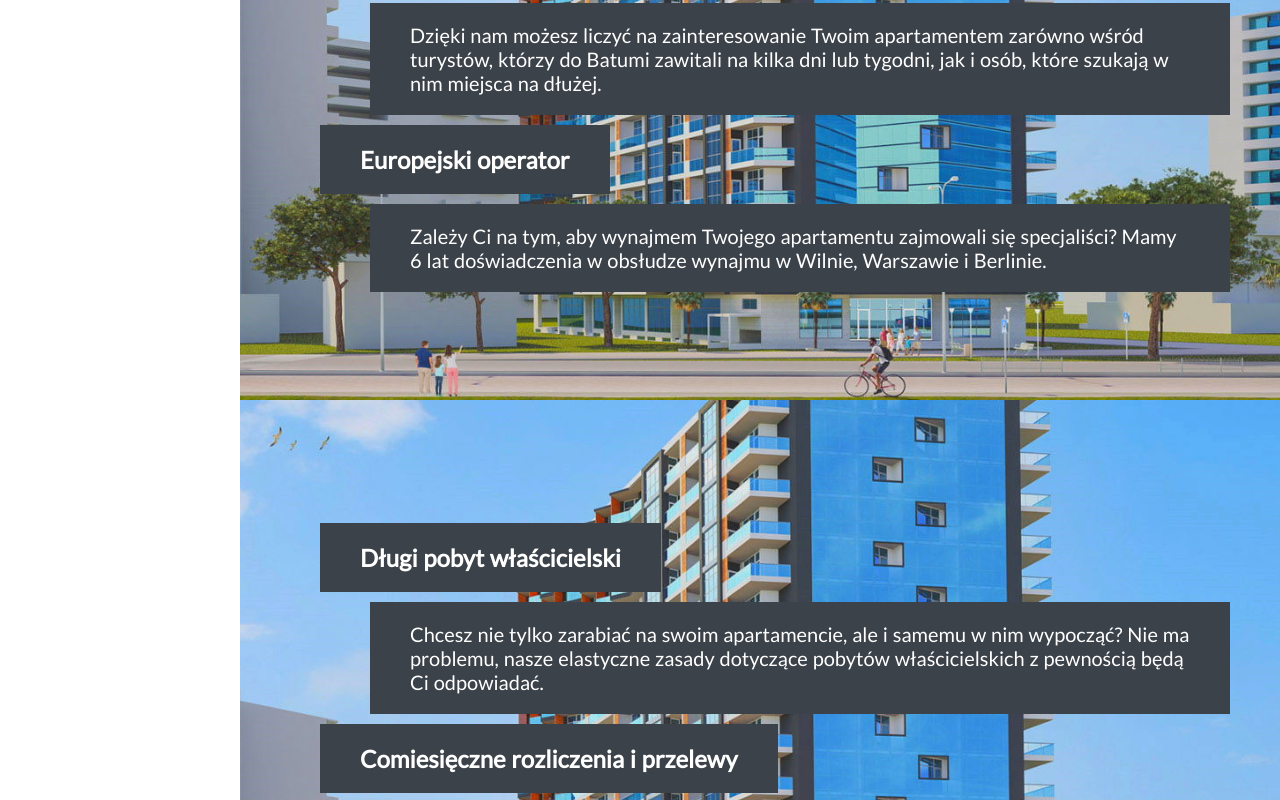
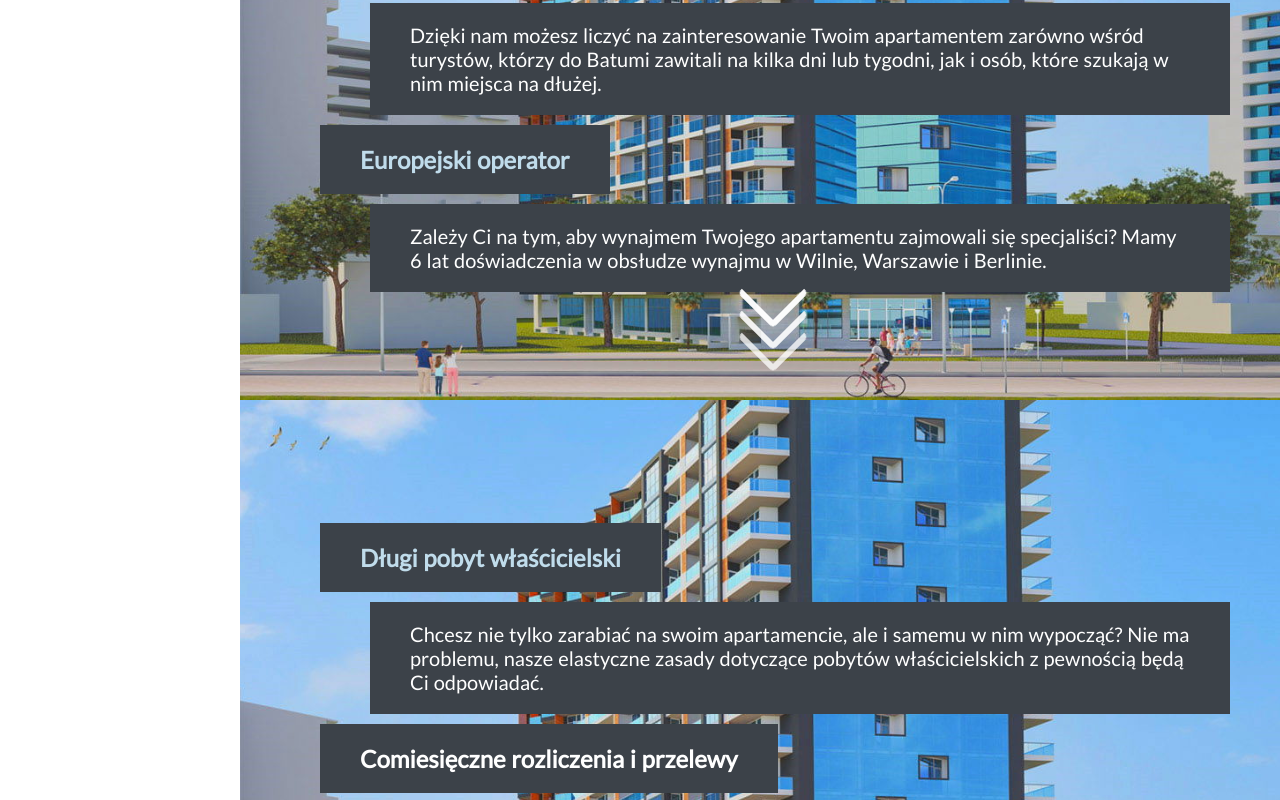
Before and after one commit to karolina-suchomska/BatTowers, a Nuxt app: page / in a window 1280 px wide. Shown: the part 1200-2000 px from the top of the page. Built offline with nearby package versions, Linux system fonts and the light colour scheme.

Commit message:
fixes scroll button and changes color descriptions

```diff
--- a/assets/lang/en.json
+++ b/assets/lang/en.json
@@ -2,29 +2,36 @@
   "firstDescriptions": [
     {
       "title": "Professional rental management",
-      "content": "Powierzając nam zarządzanie wynajmem swojego apartamentu, możesz spać spokojnie - oddajesz go w ręce doświadczonych profesjonalistów. Zadbamy o to, żeby Twój apartament pracował dla Ciebie, zapewniając maksymalny zysk przy minimalnej stracie czasu, a Twoim gościom - spokój, komfort i obsługę na najwyższym poziomie."
+      "content": "Powierzając nam zarządzanie wynajmem swojego apartamentu, możesz spać spokojnie - oddajesz go w ręce doświadczonych profesjonalistów. Zadbamy o to, żeby Twój apartament pracował dla Ciebie, zapewniając maksymalny zysk przy minimalnej stracie czasu, a Twoim gościom - spokój, komfort i obsługę na najwyższym poziomie.",
+      "color": true
     },
     {
       "title": "Wynajem długo- i krótkoterminowy",
-      "content": "Dzięki nam możesz liczyć na zainteresowanie Twoim apartamentem zarówno wśród turystów, którzy do Batumi zawitali na kilka dni lub tygodni, jak i osób, które szukają w nim miejsca na dłużej."
+      "content": "Dzięki nam możesz liczyć na zainteresowanie Twoim apartamentem zarówno wśród turystów, którzy do Batumi zawitali na kilka dni lub tygodni, jak i osób, które szukają w nim miejsca na dłużej.",
+      "color": false
+
     },
     {
       "title": "Europejski operator",
-      "content": "Zależy Ci na tym, aby wynajmem Twojego apartamentu zajmowali się specjaliści? Mamy 6 lat doświadczenia w obsłudze wynajmu w Wilnie, Warszawie i Berlinie."
+      "content": "Zależy Ci na tym, aby wynajmem Twojego apartamentu zajmowali się specjaliści? Mamy 6 lat doświadczenia w obsłudze wynajmu w Wilnie, Warszawie i Berlinie.",
+      "color": false
     }
   ],
   "secondDescriptions": [
     {
       "title": "Długi pobyt właścicielski",
-      "content": "Chcesz nie tylko zarabiać na swoim apartamencie, ale i samemu w nim wypocząć? Nie ma problemu, nasze elastyczne zasady dotyczące pobytów właścicielskich z pewnością będą Ci odpowiadać."
+      "content": "Chcesz nie tylko zarabiać na swoim apartamencie, ale i samemu w nim wypocząć? Nie ma problemu, nasze elastyczne zasady dotyczące pobytów właścicielskich z pewnością będą Ci odpowiadać.",
+      "color": false
     },
     {
       "title": "Comiesięczne rozliczenia i przelewy",
-      "content": "Żadnych niespodzianek! Z nami wiesz dokładnie, ile w danym miesiącu zarobił dla Ciebie Twój apartament i ile dni spędzili w nim goście."
+      "content": "Żadnych niespodzianek! Z nami wiesz dokładnie, ile w danym miesiącu zarobił dla Ciebie Twój apartament i ile dni spędzili w nim goście.",
+      "color": true
     },
     {
       "title": "Międzynarodowy marketing",
-      "content": "Nasz wielojęzyczny zespół zadba o to, żeby oferta Twojego apartamentu trafiła do wszystkich zainteresowanych - niezależnie od kraju, z którego przyjadą."
+      "content": "Nasz wielojęzyczny zespół zadba o to, żeby oferta Twojego apartamentu trafiła do wszystkich zainteresowanych - niezależnie od kraju, z którego przyjadą.",
+      "color": false
     }
   ]
 }
--- a/assets/lang/pl.json
+++ b/assets/lang/pl.json
@@ -2,29 +2,36 @@
   "firstDescriptions": [
     {
       "title": "Profesjonalne zarządzanie wynajmem",
-      "content": "Powierzając nam zarządzanie wynajmem swojego apartamentu, możesz spać spokojnie - oddajesz go w ręce doświadczonych profesjonalistów. Zadbamy o to, żeby Twój apartament pracował dla Ciebie, zapewniając maksymalny zysk przy minimalnej stracie czasu, a Twoim gościom - spokój, komfort i obsługę na najwyższym poziomie."
+      "content": "Powierzając nam zarządzanie wynajmem swojego apartamentu, możesz spać spokojnie - oddajesz go w ręce doświadczonych profesjonalistów. Zadbamy o to, żeby Twój apartament pracował dla Ciebie, zapewniając maksymalny zysk przy minimalnej stracie czasu, a Twoim gościom - spokój, komfort i obsługę na najwyższym poziomie.",
+      "color": true
     },
     {
       "title": "Wynajem długo- i krótkoterminowy",
-      "content": "Dzięki nam możesz liczyć na zainteresowanie Twoim apartamentem zarówno wśród turystów, którzy do Batumi zawitali na kilka dni lub tygodni, jak i osób, które szukają w nim miejsca na dłużej."
+      "content": "Dzięki nam możesz liczyć na zainteresowanie Twoim apartamentem zarówno wśród turystów, którzy do Batumi zawitali na kilka dni lub tygodni, jak i osób, które szukają w nim miejsca na dłużej.",
+      "color": false
+
     },
     {
       "title": "Europejski operator",
-      "content": "Zależy Ci na tym, aby wynajmem Twojego apartamentu zajmowali się specjaliści? Mamy 6 lat doświadczenia w obsłudze wynajmu w Wilnie, Warszawie i Berlinie."
+      "content": "Zależy Ci na tym, aby wynajmem Twojego apartamentu zajmowali się specjaliści? Mamy 6 lat doświadczenia w obsłudze wynajmu w Wilnie, Warszawie i Berlinie.",
+      "color": false
     }
   ],
   "secondDescriptions": [
     {
       "title": "Długi pobyt właścicielski",
-      "content": "Chcesz nie tylko zarabiać na swoim apartamencie, ale i samemu w nim wypocząć? Nie ma problemu, nasze elastyczne zasady dotyczące pobytów właścicielskich z pewnością będą Ci odpowiadać."
+      "content": "Chcesz nie tylko zarabiać na swoim apartamencie, ale i samemu w nim wypocząć? Nie ma problemu, nasze elastyczne zasady dotyczące pobytów właścicielskich z pewnością będą Ci odpowiadać.",
+      "color": false
     },
     {
       "title": "Comiesięczne rozliczenia i przelewy",
-      "content": "Żadnych niespodzianek! Z nami wiesz dokładnie, ile w danym miesiącu zarobił dla Ciebie Twój apartament i ile dni spędzili w nim goście."
+      "content": "Żadnych niespodzianek! Z nami wiesz dokładnie, ile w danym miesiącu zarobił dla Ciebie Twój apartament i ile dni spędzili w nim goście.",
+      "color": true
     },
     {
       "title": "Międzynarodowy marketing",
-      "content": "Nasz wielojęzyczny zespół zadba o to, żeby oferta Twojego apartamentu trafiła do wszystkich zainteresowanych - niezależnie od kraju, z którego przyjadą."
+      "content": "Nasz wielojęzyczny zespół zadba o to, żeby oferta Twojego apartamentu trafiła do wszystkich zainteresowanych - niezależnie od kraju, z którego przyjadą.",
+      "color": false
     }
   ]
 }
--- a/assets/lang/ru.json
+++ b/assets/lang/ru.json
@@ -2,29 +2,36 @@
   "firstDescriptions": [
     {
       "title": "Professional rental management",
-      "content": "Powierzając nam zarządzanie wynajmem swojego apartamentu, możesz spać spokojnie - oddajesz go w ręce doświadczonych profesjonalistów. Zadbamy o to, żeby Twój apartament pracował dla Ciebie, zapewniając maksymalny zysk przy minimalnej stracie czasu, a Twoim gościom - spokój, komfort i obsługę na najwyższym poziomie."
+      "content": "Powierzając nam zarządzanie wynajmem swojego apartamentu, możesz spać spokojnie - oddajesz go w ręce doświadczonych profesjonalistów. Zadbamy o to, żeby Twój apartament pracował dla Ciebie, zapewniając maksymalny zysk przy minimalnej stracie czasu, a Twoim gościom - spokój, komfort i obsługę na najwyższym poziomie.",
+      "color": true
     },
     {
       "title": "Wynajem długo- i krótkoterminowy",
-      "content": "Dzięki nam możesz liczyć na zainteresowanie Twoim apartamentem zarówno wśród turystów, którzy do Batumi zawitali na kilka dni lub tygodni, jak i osób, które szukają w nim miejsca na dłużej."
+      "content": "Dzięki nam możesz liczyć na zainteresowanie Twoim apartamentem zarówno wśród turystów, którzy do Batumi zawitali na kilka dni lub tygodni, jak i osób, które szukają w nim miejsca na dłużej.",
+      "color": false
+
     },
     {
       "title": "Europejski operator",
-      "content": "Zależy Ci na tym, aby wynajmem Twojego apartamentu zajmowali się specjaliści? Mamy 6 lat doświadczenia w obsłudze wynajmu w Wilnie, Warszawie i Berlinie."
+      "content": "Zależy Ci na tym, aby wynajmem Twojego apartamentu zajmowali się specjaliści? Mamy 6 lat doświadczenia w obsłudze wynajmu w Wilnie, Warszawie i Berlinie.",
+      "color": false
     }
   ],
   "secondDescriptions": [
     {
       "title": "Długi pobyt właścicielski",
-      "content": "Chcesz nie tylko zarabiać na swoim apartamencie, ale i samemu w nim wypocząć? Nie ma problemu, nasze elastyczne zasady dotyczące pobytów właścicielskich z pewnością będą Ci odpowiadać."
+      "content": "Chcesz nie tylko zarabiać na swoim apartamencie, ale i samemu w nim wypocząć? Nie ma problemu, nasze elastyczne zasady dotyczące pobytów właścicielskich z pewnością będą Ci odpowiadać.",
+      "color": false
     },
     {
       "title": "Comiesięczne rozliczenia i przelewy",
-      "content": "Żadnych niespodzianek! Z nami wiesz dokładnie, ile w danym miesiącu zarobił dla Ciebie Twój apartament i ile dni spędzili w nim goście."
+      "content": "Żadnych niespodzianek! Z nami wiesz dokładnie, ile w danym miesiącu zarobił dla Ciebie Twój apartament i ile dni spędzili w nim goście.",
+      "color": true
     },
     {
       "title": "Międzynarodowy marketing",
-      "content": "Nasz wielojęzyczny zespół zadba o to, żeby oferta Twojego apartamentu trafiła do wszystkich zainteresowanych - niezależnie od kraju, z którego przyjadą."
+      "content": "Nasz wielojęzyczny zespół zadba o to, żeby oferta Twojego apartamentu trafiła do wszystkich zainteresowanych - niezależnie od kraju, z którego przyjadą.",
+      "color": false
     }
   ]
 }
--- a/assets/sass/_buttons.scss
+++ b/assets/sass/_buttons.scss
@@ -23,11 +23,12 @@
     position: absolute;
     top: 0;
     left: 50%;
-    width: 30px;
-    height: 30px;
+    width: 50px;
+    height: 50px;
     margin-left: -12px;
-    border-left: 4px solid $white;
-    border-bottom: 4px solid $white;
+    border-left: 6px solid $white;
+    border-bottom: 6px solid $white;
+    border-radius: 5px;
     -webkit-transform: rotate(-45deg);
     transform: rotate(-45deg);
     -webkit-animation: permeation 2s infinite;
@@ -39,16 +40,24 @@
     }
 
     &:nth-of-type(2) {
-      top: 20px;
+      top: 22px;
       -webkit-animation-delay: .15s;
       animation-delay: .15s;
     }
 
     &:nth-of-type(3) {
-      top: 40px;
+      top: 44px;
       -webkit-animation-delay: .3s;
       animation-delay: .3s;
     }
+  }
+
+  &.center {
+    position: absolute;
+    top: inherit;
+    bottom: 130px;
+    left: 0;
+    right: 0;
   }
 }
 
--- a/assets/sass/_container.scss
+++ b/assets/sass/_container.scss
@@ -10,6 +10,7 @@
   z-index: 0;
 
   .box {
+    position: relative;
     height: 100vh;
     display: flex;
     align-items: center;
--- a/assets/sass/_descriptions.scss
+++ b/assets/sass/_descriptions.scss
@@ -10,6 +10,14 @@
     background-color: $color-primary;
   }
 
+  h3 {
+    color: $color-tertiary;
+
+    &.white {
+      color: $white;
+    }
+  }
+
   p {
     margin: 10px 50px;
     font-size: 20px;
--- a/components/Descriptions.vue
+++ b/components/Descriptions.vue
@@ -4,7 +4,9 @@
       v-for="(description, index) in descriptions"
       :key="index"
     >
-      <h3>
+      <h3
+        :class="description.color ? 'white' : ''"
+      >
         {{ description.title }}
       </h3>
       <p>
--- a/pages/index.vue
+++ b/pages/index.vue
@@ -11,7 +11,7 @@
         </h1>
         <button
           v-if="!scroll"
-          @click="click()"
+          @click="clickToFirstDescriptions()"
           class="btn-scroll"
         >
           <span />
@@ -27,8 +27,18 @@
         <Descriptions
           :descriptions="lang.firstDescriptions"
         />
+        <button
+          v-if="scroll2"
+          @click="clickToSecondDescriptions()"
+          class="btn-scroll center"
+        >
+          <span />
+          <span />
+          <span />
+        </button>
       </div>
       <div
+        id="secondDescriptions"
         :class="scroll ? 'blur' : ''"
         class="box"
       >
@@ -51,7 +61,8 @@ export default {
   },
   data () {
     return {
-      scroll: false
+      scroll: false,
+      scroll2: true
     }
   },
   computed: {
@@ -78,9 +89,23 @@ export default {
       } else {
         this.scroll = false
       }
+
+      if (window.scrollY > 1200) {
+        this.scroll2 = false
+      } else {
+        this.scroll2 = true
+      }
     },
-    click () {
+    clickToFirstDescriptions () {
       document.getElementById('firstDescriptions').scrollIntoView(
+        {
+          behavior: 'smooth'
+        },
+        true
+      )
+    },
+    clickToSecondDescriptions () {
+      document.getElementById('secondDescriptions').scrollIntoView(
         {
           behavior: 'smooth'
         },
```
